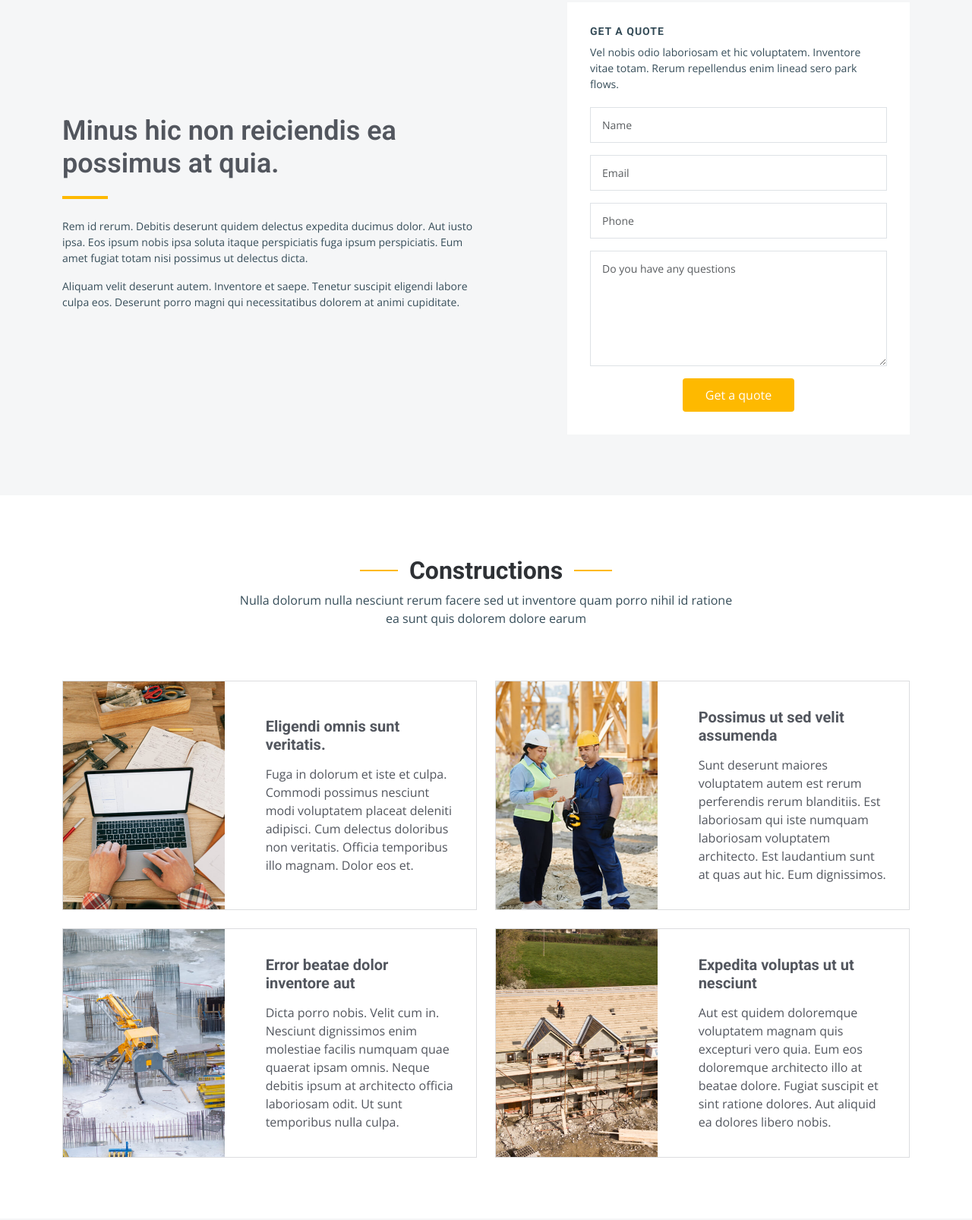
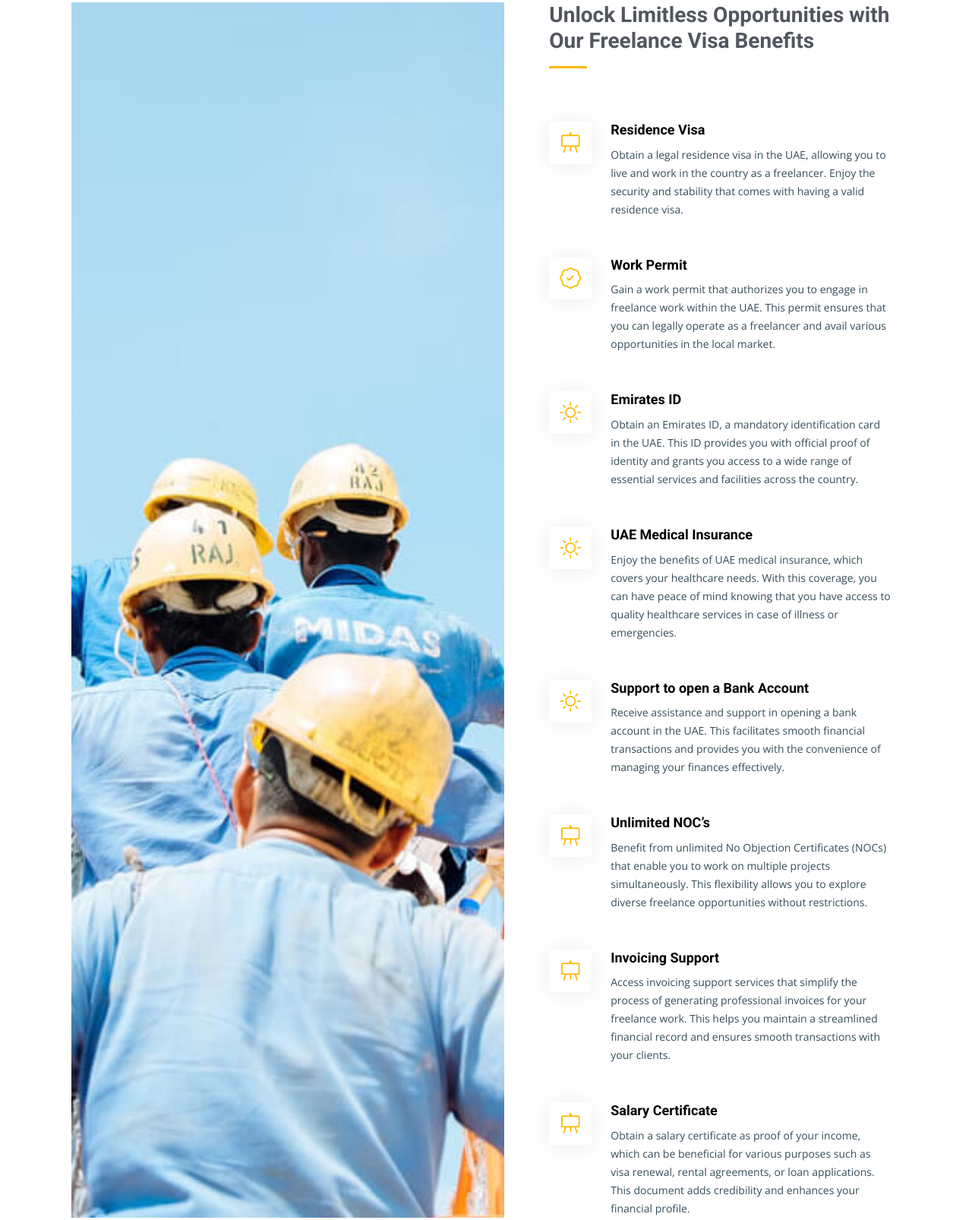
Before and after one commit to Mootassam/Agency, a plain HTML site: page index.html in a window 1280 px wide. Shown: the part 877-2483 px from the top of the page at 76% size. Drawn offline with nearby package versions, Linux system fonts and the light colour scheme.

Commit message:
add the list  of benifets

```diff
--- a/assets/css/main.css
+++ b/assets/css/main.css
@@ -2666,3 +2666,9 @@ section {
 .footer .footer-legal .credits a {
   color: var(--color-primary);
 }
+
+.benifit{
+  display: grid;
+  gap:0px;
+  grid-template-columns: repeat(2 , 1fr);
+}
--- a/index.html
+++ b/index.html
@@ -90,8 +90,11 @@
       <div class="container">
         <div class="row justify-content-center">
           <div class="col-lg-6 text-center">
-            <h2 data-aos="fade-down"> Apply in Minutes  <br><span> Unlock Opportunities with Emirates ID </span></h2>
-            <p data-aos="fade-up">Experience a seamless journey with Emirates ID as you apply in minutes and unlock a world of opportunities. Our user-friendly application process ensures a quick and hassle-free experience. Enjoy access to essential services, exclusive benefits, and effortless identification verification. <br> Start your empowering journey today and discover the limitless power of Emirates ID, connecting you to a future of convenience and possibilities.</p>
+            <h2 data-aos="fade-down"> Launch Your Freelancing Career in the UAE
+              <span> Starting from AED 7,500
+
+            </span></h2>
+            <p data-aos="fade-up">Apply for Emirates ID seamlessly and unlock a world of freelancing opportunities. Our user-friendly process ensures a hassle-free experience for verifying your identification. Gain access to essential services, exclusive benefits, and empower your freelance journey. Discover the limitless power of Emirates ID, connecting you to a future of convenience and endless possibilities.</p>
             <a data-aos="fade-up" data-aos-delay="200" href="#get-started" class="btn-get-started">Get Started</a>
           </div>
         </div>
@@ -120,8 +123,95 @@
 
   <main id="main">
 
+    <section id="get-started" class="alt-services">
+      <div class="container" data-aos="fade-up">
+
+        <div class="row justify-content-around gy-4">
+          <div class="col-lg-6 img-bg" style="background-image: url(assets/img/alt-services.jpg);" data-aos="zoom-in" data-aos-delay="100"></div>
+
+          <div class="col-lg-5 d-flex flex-column justify-content-center">
+            <h3>Unlock Limitless Opportunities with Our Freelance Visa Benefits</h3>
+
+
+            <div >
+            <div class="icon-box d-flex position-relative" data-aos="fade-up" data-aos-delay="100">
+              <i class="bi bi-easel flex-shrink-0"></i>
+              <div>
+                <h4><a href="" class="stretched-link"> Residence Visa</a></h4>
+                <p>Obtain a legal residence visa in the UAE, allowing you to live and work in the country as a freelancer. Enjoy the security and stability that comes with having a valid residence visa.</p>
+              </div>
+            </div><!-- End Icon Box -->
+
+            <div class="icon-box d-flex position-relative" data-aos="fade-up" data-aos-delay="200">
+              <i class="bi bi-patch-check flex-shrink-0"></i>
+              <div>
+                <h4><a href="" class="stretched-link">Work Permit</a></h4>
+                <p>Gain a work permit that authorizes you to engage in freelance work within the UAE. This permit ensures that you can legally operate as a freelancer and avail various opportunities in the local market.</p>
+              </div>
+            </div><!-- End Icon Box -->
+
+            <div class="icon-box d-flex position-relative" data-aos="fade-up" data-aos-delay="300">
+              <i class="bi bi-brightness-high flex-shrink-0"></i>
+              <div>
+                <h4><a href="" class="stretched-link"> Emirates ID</a></h4>
+                <p>Obtain an Emirates ID, a mandatory identification card in the UAE. This ID provides you with official proof of identity and grants you access to a wide range of essential services and facilities across the country.</p>
+              </div>
+            </div><!-- End Icon Box -->
+
+            <div class="icon-box d-flex position-relative" data-aos="fade-up" data-aos-delay="400">
+              <i class="bi bi-brightness-high flex-shrink-0"></i>
+              <div>
+                <h4><a href="" class="stretched-link">UAE Medical Insurance</a></h4>
+                <p>Enjoy the benefits of UAE medical insurance, which covers your healthcare needs. With this coverage, you can have peace of mind knowing that you have access to quality healthcare services in case of illness or emergencies.</p>
+              </div>
+            </div><!-- End Icon Box -->
+
+            <div class="icon-box d-flex position-relative" data-aos="fade-up" data-aos-delay="400">
+              <i class="bi bi-brightness-high flex-shrink-0"></i>
+              <div>
+                <h4><a href="" class="stretched-link"> Support to open a Bank Account</a></h4>
+                <p>Receive assistance and support in opening a bank account in the UAE. This facilitates smooth financial transactions and provides you with the convenience of managing your finances effectively.</p>
+              </div>
+            </div><!-- End Icon Box -->
+
+
+
+            <div class="icon-box d-flex position-relative" data-aos="fade-up" data-aos-delay="100">
+              <i class="bi bi-easel flex-shrink-0"></i>
+              <div>
+                <h4><a href="" class="stretched-link"> Unlimited NOC’s</a></h4>
+                <p> Benefit from unlimited No Objection Certificates (NOCs) that enable you to work on multiple projects simultaneously. This flexibility allows you to explore diverse freelance opportunities without restrictions.</p>
+              </div>
+            </div><!-- End Icon Box -->
+
+
+
+            <div class="icon-box d-flex position-relative" data-aos="fade-up" data-aos-delay="100">
+              <i class="bi bi-easel flex-shrink-0"></i>
+              <div>
+                <h4><a href="" class="stretched-link">  Invoicing Support</a></h4>
+                <p>Access invoicing support services that simplify the process of generating professional invoices for your freelance work. This helps you maintain a streamlined financial record and ensures smooth transactions with your clients.</p>
+              </div>
+            </div><!-- End Icon Box -->
+
+            <div class="icon-box d-flex position-relative" data-aos="fade-up" data-aos-delay="100">
+              <i class="bi bi-easel flex-shrink-0"></i>
+              <div>
+                <h4><a href="" class="stretched-link">Salary Certificate</a></h4>
+                <p>Obtain a salary certificate as proof of your income, which can be beneficial for various purposes such as visa renewal, rental agreements, or loan applications. This document adds credibility and enhances your financial profile.</p>
+              </div>
+            </div><!-- End Icon Box -->
+
+          </div>
+          </div>
+        </div>
+
+      </div>
+    </section><!-- End Alt Services Section -->
+
+
     <!-- ======= Get Started Section ======= -->
-    <section id="get-started" class="get-started section-bg">
+    <section class="get-started section-bg">
       <div class="container">
 
         <div class="row justify-content-between gy-4">
@@ -172,6 +262,11 @@
 
       </div>
     </section><!-- End Get Started Section -->
+
+
+
+
+
 
     <!-- ======= Constructions Section ======= -->
     <section id="constructions" class="constructions">
@@ -907,7 +1002,7 @@
 
           <div class="col-lg-4 col-md-6">
             <div class="footer-info">
-              <h3>UpConstruction</h3>
+              <h3>IDhub</h3>
               <p>
                 A108 Adam Street <br>
                 NY 535022, USA<br><br>
```
